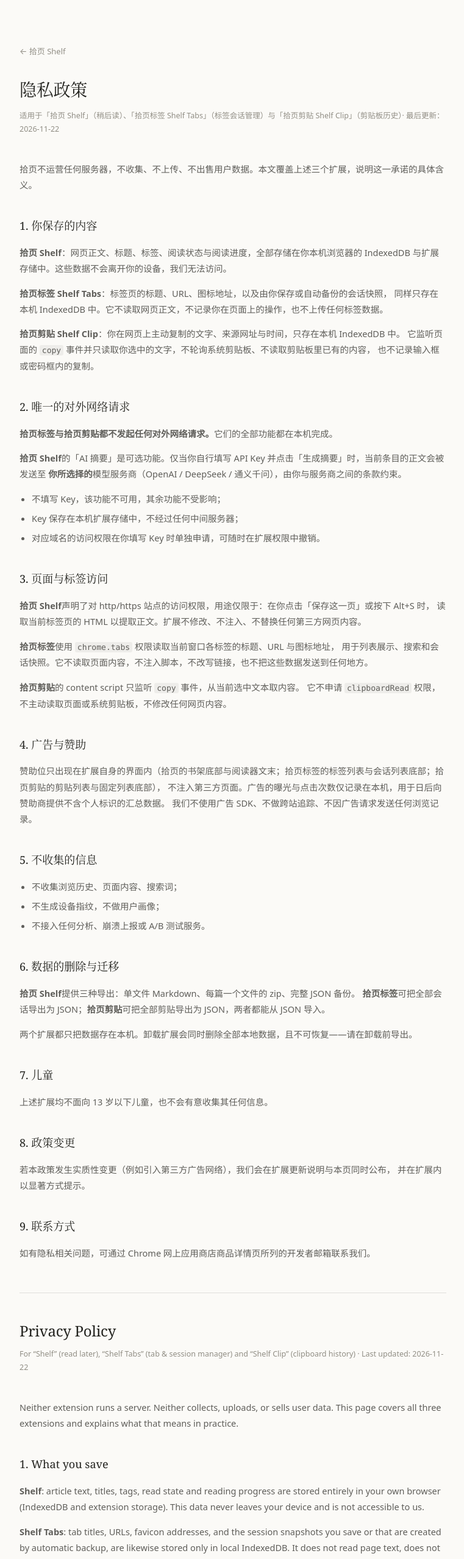
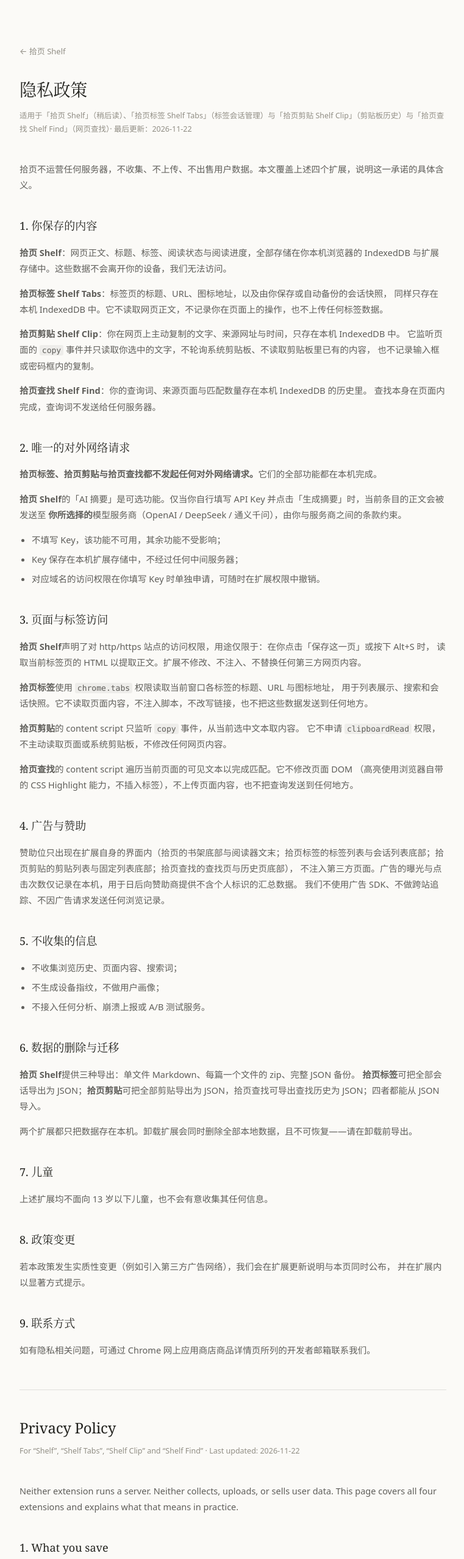
Before and after one commit to Heand-Broken/shelf-site, a plain HTML site: page privacy.html in a window 1280 px wide. Shown: the top 2557 px of the page at 61% size, without its empty margins (258-1019 px from the left). Drawn offline with Linux system fonts and the light colour scheme.

Commit message:
Privacy policy and landing page cover all four Shelf extensions
Adds Shelf Find: documents in-page search, CSS Highlight without DOM mutation,
and no outbound requests.

```diff
--- a/privacy.html
+++ b/privacy.html
@@ -58,10 +58,10 @@
       <a class="back" href="./index.html">← 拾页 Shelf</a>
 
       <h1>隐私政策</h1>
-      <p class="meta">适用于「拾页 Shelf」（稍后读）、「拾页标签 Shelf Tabs」（标签会话管理）与「拾页剪贴 Shelf Clip」（剪贴板历史）· 最后更新：2026-11-22</p>
+      <p class="meta">适用于「拾页 Shelf」（稍后读）、「拾页标签 Shelf Tabs」（标签会话管理）与「拾页剪贴 Shelf Clip」（剪贴板历史）与「拾页查找 Shelf Find」（网页查找）· 最后更新：2026-11-22</p>
 
       <p>
-        拾页不运营任何服务器，不收集、不上传、不出售用户数据。本文覆盖上述三个扩展，说明这一承诺的具体含义。
+        拾页不运营任何服务器，不收集、不上传、不出售用户数据。本文覆盖上述四个扩展，说明这一承诺的具体含义。
       </p>
 
       <h2>1. 你保存的内容</h2>
@@ -78,10 +78,14 @@
         它监听页面的 <code>copy</code> 事件并只读取你选中的文字，不轮询系统剪贴板、不读取剪贴板里已有的内容，
         也不记录输入框或密码框内的复制。
       </p>
+      <p>
+        <strong>拾页查找 Shelf Find</strong>：你的查询词、来源页面与匹配数量存在本机 IndexedDB 的历史里。
+        查找本身在页面内完成，查询词不发送给任何服务器。
+      </p>
 
       <h2>2. 唯一的对外网络请求</h2>
       <p>
-        <strong>拾页标签与拾页剪贴都不发起任何对外网络请求。</strong>它们的全部功能都在本机完成。
+        <strong>拾页标签、拾页剪贴与拾页查找都不发起任何对外网络请求。</strong>它们的全部功能都在本机完成。
       </p>
       <p>
         <strong>拾页 Shelf</strong>的「AI 摘要」是可选功能。仅当你自行填写 API Key 并点击「生成摘要」时，当前条目的正文会被发送至
@@ -106,10 +110,14 @@
         <strong>拾页剪贴</strong>的 content script 只监听 <code>copy</code> 事件，从当前选中文本取内容。
         它不申请 <code>clipboardRead</code> 权限，不主动读取页面或系统剪贴板，不修改任何网页内容。
       </p>
+      <p>
+        <strong>拾页查找</strong>的 content script 遍历当前页面的可见文本以完成匹配。它不修改页面 DOM
+        （高亮使用浏览器自带的 CSS Highlight 能力，不插入标签），不上传页面内容，也不把查询发送到任何地方。
+      </p>
 
       <h2>4. 广告与赞助</h2>
       <p>
-        赞助位只出现在扩展自身的界面内（拾页的书架底部与阅读器文末；拾页标签的标签列表与会话列表底部；拾页剪贴的剪贴列表与固定列表底部），
+        赞助位只出现在扩展自身的界面内（拾页的书架底部与阅读器文末；拾页标签的标签列表与会话列表底部；拾页剪贴的剪贴列表与固定列表底部；拾页查找的查找页与历史页底部），
         不注入第三方页面。广告的曝光与点击次数仅记录在本机，用于日后向赞助商提供不含个人标识的汇总数据。
         我们不使用广告 SDK、不做跨站追踪、不因广告请求发送任何浏览记录。
       </p>
@@ -124,7 +132,7 @@
       <h2>6. 数据的删除与迁移</h2>
       <p>
         <strong>拾页 Shelf</strong>提供三种导出：单文件 Markdown、每篇一个文件的 zip、完整 JSON 备份。
-        <strong>拾页标签</strong>可把全部会话导出为 JSON；<strong>拾页剪贴</strong>可把全部剪贴导出为 JSON，两者都能从 JSON 导入。
+        <strong>拾页标签</strong>可把全部会话导出为 JSON；<strong>拾页剪贴</strong>可把全部剪贴导出为 JSON，拾页查找可导出查找历史为 JSON；四者都能从 JSON 导入。
       </p>
       <p>
         两个扩展都只把数据存在本机。卸载扩展会同时删除全部本地数据，且不可恢复——请在卸载前导出。
@@ -148,10 +156,10 @@
 
       <div class="en">
         <h1>Privacy Policy</h1>
-        <p class="meta">For “Shelf” (read later), “Shelf Tabs” (tab & session manager) and “Shelf Clip” (clipboard history) · Last updated: 2026-11-22</p>
+        <p class="meta">For “Shelf”, “Shelf Tabs”, “Shelf Clip” and “Shelf Find” · Last updated: 2026-11-22</p>
 
         <p>
-          Neither extension runs a server. Neither collects, uploads, or sells user data. This page covers all three
+          Neither extension runs a server. Neither collects, uploads, or sells user data. This page covers all four
           extensions and explains what that means in practice.
         </p>
 
@@ -172,10 +180,14 @@
           it never polls the system clipboard, never reads pre-existing clipboard content, and ignores copies made
           inside input or password fields.
         </p>
+        <p>
+          <strong>Shelf Find</strong>: your queries, source pages and match counts are stored in local IndexedDB.
+          The search itself runs inside the page; queries are never sent to a server.
+        </p>
 
         <h2>2. The only outbound request</h2>
         <p>
-          <strong>Shelf Tabs and Shelf Clip make no outbound requests at all.</strong>Everything they do happens on your machine.
+          <strong>Shelf Tabs, Shelf Clip and Shelf Find make no outbound requests at all.</strong>Everything they do happens on your machine.
         </p>
         <p>
           For <strong>Shelf</strong>, AI summaries are optional. Only when you enter your own API key and press
@@ -198,11 +210,16 @@
           selection. It does not request the <code>clipboardRead</code> permission, does not read the page or the system
           clipboard on its own, and never modifies any web page.
         </p>
+        <p>
+          <strong>Shelf Find</strong>’s content script walks the visible text of the current page to match your query.
+          It does not modify the page DOM (highlighting uses the browser’s CSS Highlight API rather than inserting
+          elements), does not upload page content, and never transmits a query anywhere.
+        </p>
 
         <h2>4. Ads and sponsorship</h2>
         <p>
           Sponsored slots appear only inside the extensions’ own interfaces (bottom of the Shelf library, end of an
-          article, bottom of the Shelf Tabs list and sessions list, and the Shelf Clip clips and pinned lists). Impressions and clicks are counted locally only.
+          article, bottom of the Shelf Tabs list and sessions list, and the Shelf Clip clips and pinned lists, and the Shelf Find find and history views). Impressions and clicks are counted locally only.
           No ad SDK, no cross-site tracking, no browsing history attached to ad requests.
         </p>
 
@@ -216,10 +233,10 @@
         <h2>6. Deletion and portability</h2>
         <p>
           <strong>Shelf</strong> offers three exports: one combined Markdown file, a zip with one file per article,
-          and a full JSON backup. <strong>Shelf Tabs</strong> can export all sessions as JSON; <strong>Shelf Clip</strong> can export all clips as JSON. Both can import from JSON.
+          and a full JSON backup. <strong>Shelf Tabs</strong> can export all sessions as JSON; <strong>Shelf Clip</strong> can export all clips as JSON. Shelf Find can export its search history as JSON. All four can import from JSON.
         </p>
         <p>
-          All three extensions store data only on your device. Uninstalling removes all local data irreversibly —
+          All four extensions store data only on your device. Uninstalling removes all local data irreversibly —
           export first.
         </p>
 
```
Also changed, not shown: index.html (+3 -0 lines).
